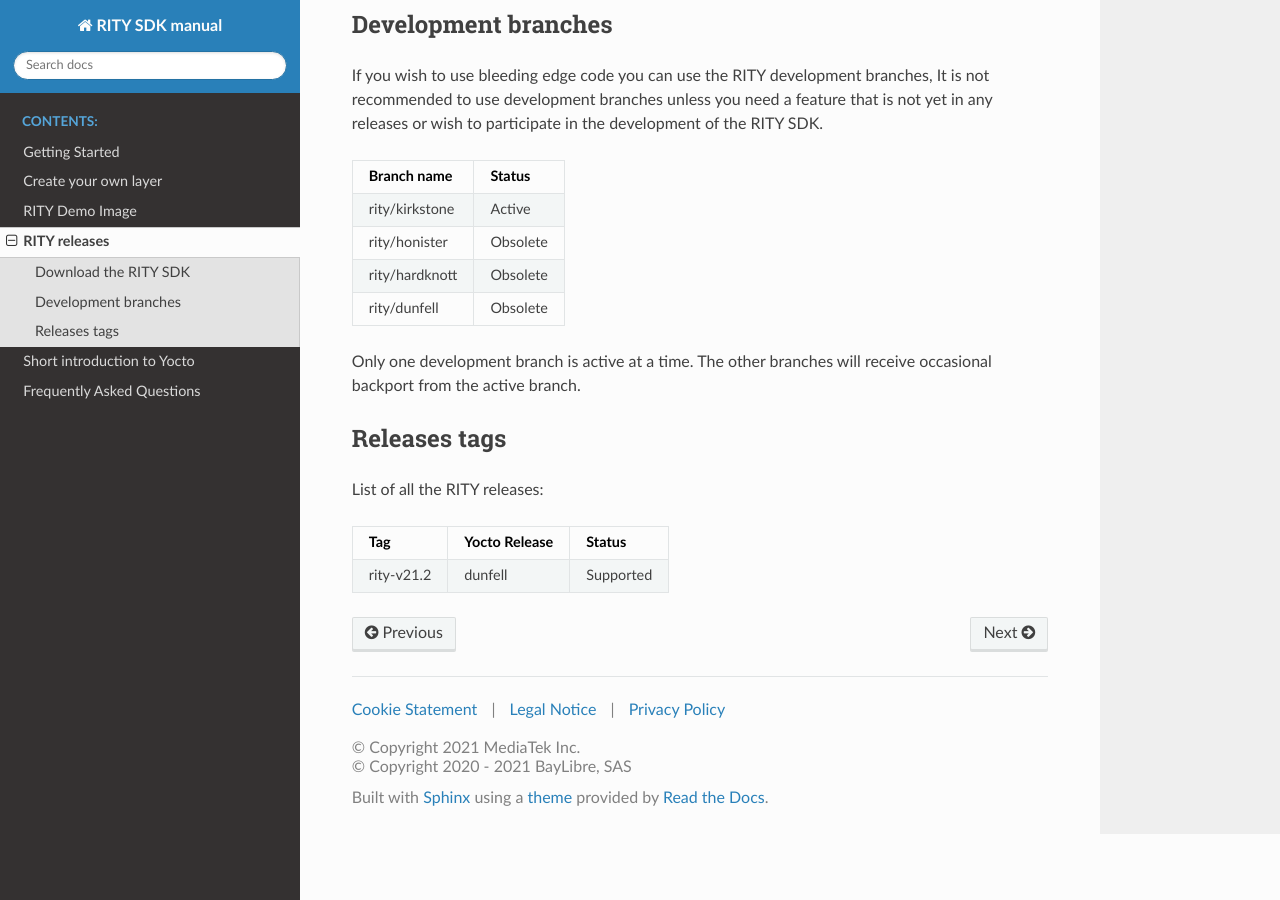
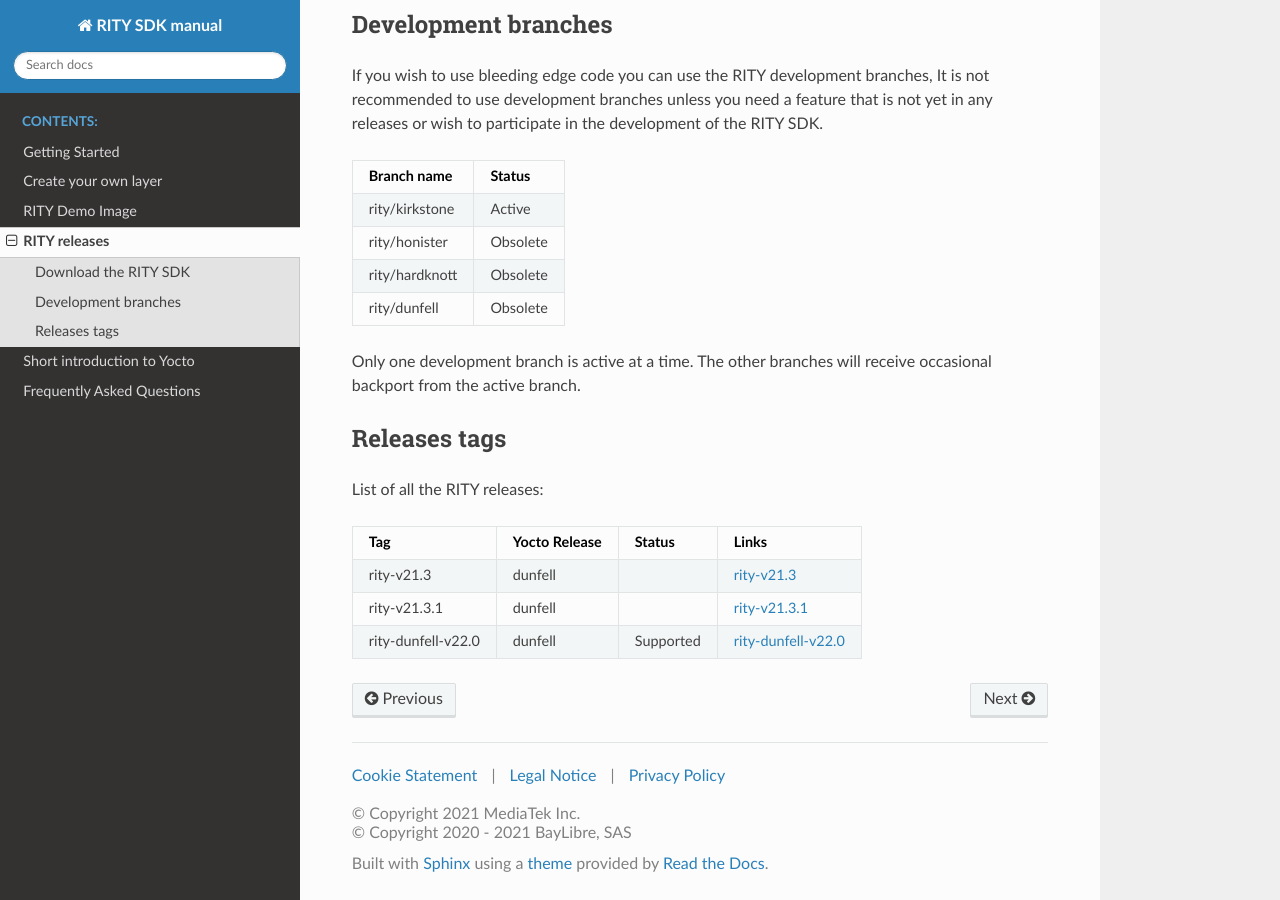
Before and after one commit to via-edge-ai/meta-rity, a Sphinx documentation site: the page built from docs/releases.rst, in a window 1280 px wide and 900 px high, scrolled down 548 px. Built offline with Sphinx 7.4.7 and the Read the Docs theme 2.0.0, drawn with Linux system fonts in a browser that asks for light colours.

Commit message:
docs: update releases tags
Signed-off-by: fchiby <fchiby@baylibre.com>

```diff
--- a/docs/releases.rst
+++ b/docs/releases.rst
@@ -50,8 +50,12 @@
 
 List of all the RITY releases:
 
-+------------+---------------+-----------+
-| Tag        | Yocto Release | Status    |
-+============+===============+===========+
-| rity-v21.2 | dunfell       | Supported |
-+------------+---------------+-----------+
++--------------------+---------------+-----------+-----------------------------------------------------------------------------------------------------+
+| Tag                | Yocto Release | Status    |                                   Links                                                             |
++====================+===============+===========+=====================================================================================================+
+| rity-v21.3         | dunfell       |           | `rity-v21.3 <https://gitlab.com/mediatek/aiot/rity/meta-rity/-/tree/rity-v21.3>`_                   |
++--------------------+---------------+-----------+-----------------------------------------------------------------------------------------------------+
+|rity-v21.3.1        | dunfell       |           | `rity-v21.3.1 <https://gitlab.com/mediatek/aiot/rity/meta-rity/-/tree/rity-v21.3.1>`_               |
++--------------------+---------------+-----------+-----------------------------------------------------------------------------------------------------+
+| rity-dunfell-v22.0 | dunfell       | Supported |  `rity-dunfell-v22.0 <https://gitlab.com/mediatek/aiot/rity/meta-rity/-/tree/rity-dunfell-v22.0>`_  |
++--------------------+---------------+-----------+-----------------------------------------------------------------------------------------------------+
```
